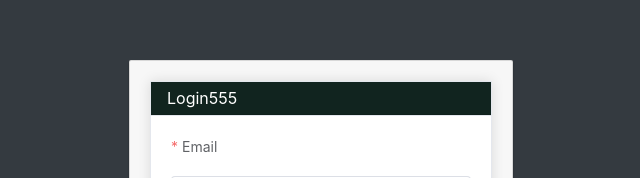
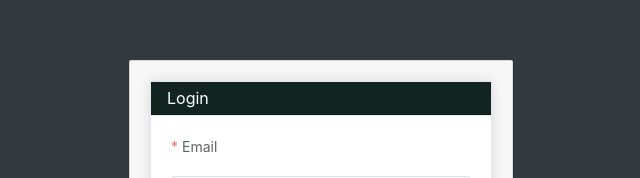
Before and after one commit to HammerheadShark666/swansong-frontend, a Vue app in the folder SwanSong.Vue/: page /login in a window 1280 px wide. Shown: the part 154-332 px from the top of the page, without its empty margins (319-959 px from the left). Built offline with nearby package versions, Linux system fonts and the light colour scheme; the HTML template or start-up script is replaced by a standard one.

Commit message:
Remove test change

```diff
--- a/SwanSong.Vue/src/components/authentication/Login.vue
+++ b/SwanSong.Vue/src/components/authentication/Login.vue
@@ -9,7 +9,7 @@
 								<template #header>
 									<div class="card-header">
 										<el-row>
-											<el-col :span="24"><span>Login555</span></el-col>
+											<el-col :span="24"><span>Login</span></el-col>
 										</el-row>
 									</div>
 								</template>
```
